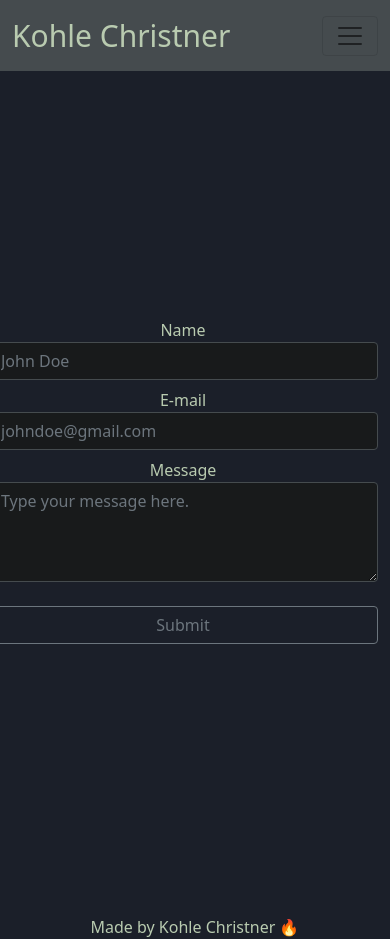
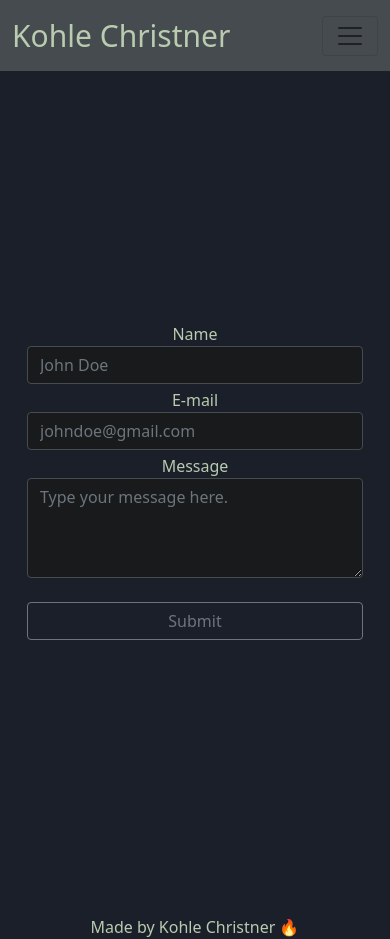
Before and after one commit to kohleChristner95/portfolio-website, a React (Create React App) app: page /contact in a window 390 px wide. Built offline with nearby package versions, Linux system fonts and the light colour scheme.

Commit message:
Updated extra spacing on contact page when mobile device is used.

```diff
--- a/src/Components/Contact.js
+++ b/src/Components/Contact.js
@@ -15,7 +15,11 @@ const Contact = () => {
 
   return (
     <div className="center-screen empty-color yellow-font">
-      <form className="empty-color row center" onSubmit={handleSubmit}>
+      <form
+        style={{ width: "80vw" }}
+        className="empty-color center"
+        onSubmit={handleSubmit}
+      >
         <div className="form-group row my-1">
           <label htmlFor="name">Name</label>
           <input
@@ -55,7 +59,6 @@ const Contact = () => {
             style={{
               backgroundColor: "#181a1b",
               borderColor: "#454b4e",
-
               color: "#b9cbb0",
               height: "100px",
             }}
```
